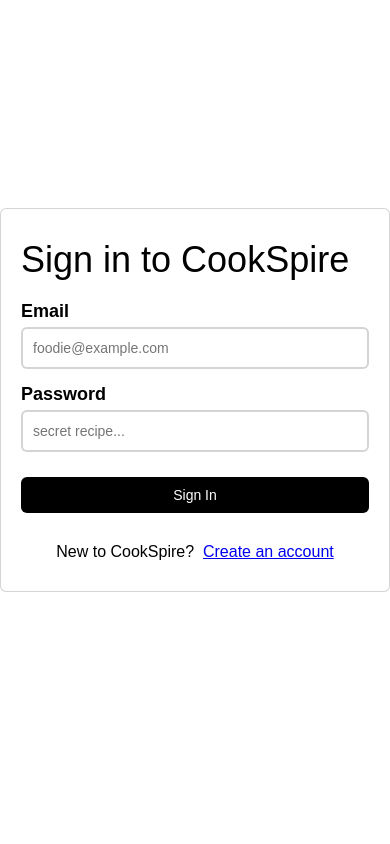
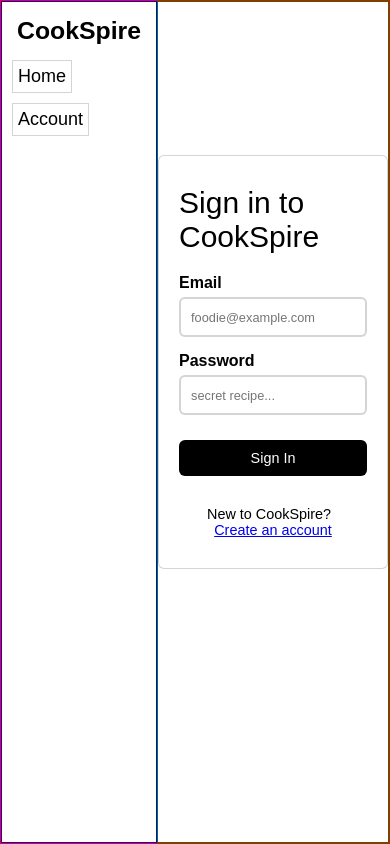
Before and after one commit to Cookspire/frontend, a React (Create React App) app: page / in a window 390 px wide. Built offline with nearby package versions, Linux system fonts and the light colour scheme.

Commit message:
User Flow changes!!!

```diff
--- a/src/App.css
+++ b/src/App.css
@@ -8,3 +8,62 @@
   height:100%;
   transform-origin: top center;
 }
+
+section {
+  display: flex;
+  justify-content: flex-start;
+  align-items: center;
+  align-content: center;
+  flex-direction: row;
+  flex-wrap: wrap;
+  height: 100%;
+}
+
+.app-container {
+  display: flex;
+  justify-content: flex-start;
+  align-items: center;
+  align-content: center;
+  flex-direction: row;
+  flex-wrap: wrap;
+  background-color: var(--background);
+  border: 1px solid red;
+  height: 100%;
+  width: 60vw;
+}
+
+.app-content{
+  display: flex;
+  justify-content: center;
+  align-items: center;
+  align-content: center;
+  flex-direction: row;
+  flex-wrap: wrap;
+  height:100%;
+  width:100%;
+}
+
+.left-container {
+  display: flex;
+  justify-content: flex-start;
+  align-items: center;
+  align-content: center;
+  flex-direction: column;
+  flex-wrap: wrap;
+  background-color: var(--background);
+  border: 1px solid blue;
+  height: 100%;
+  flex: 1;
+}
+
+.center-container {
+  display: flex;
+  justify-content: flex-start;
+  align-items: center;
+  align-content: center;
+  flex-direction: column;
+  flex-wrap: wrap;
+  border: 1px solid green;
+  height: 100%;
+  flex: 4;
+}
--- a/src/App.js
+++ b/src/App.js
@@ -1,11 +1,25 @@
 import "./App.css";
 import AppRouter from "./routes/router";
+import SideNav from "./components/ui/SideNav";
 
 function App() {
+
+
   return (
-      <div className="App">
-        <AppRouter />
+    <div className="App">
+      <div className="app-container">
+        <div className="app-content">
+          <div className="left-container">
+            <SideNav />
+          </div>
+
+          <div className="center-container">
+            <AppRouter />
+          </div>
+
+        </div>
       </div>
+    </div>
   );
 }
 
--- /dev/null
+++ b/src/components/styles/Feed.js
@@ -0,0 +1,3 @@
+export default function Feed() {
+  return <div className="center-container">This is feed page</div>;
+}
--- a/src/components/styles/SideNav.css
+++ b/src/components/styles/SideNav.css
@@ -35,12 +35,30 @@
   border: 1px solid var(--border);
 }
 
+.side-menu-appName {
+  display: flex;
+  justify-content: flex-end;
+  align-items: center;
+  align-content: flex-end;
+  flex-direction: column;
+  flex-wrap: wrap;
+  margin: 10px;
+  text-align: left;
+  width: max-content;
+  padding: 5px;
+  color: var(--primaryColor);
+  font-size: var(--text-3xl);
+  font-weight: bold;
+}
+
+
 .side-nav-container a {
   text-decoration: none;
-  color: black;
-  font-size: 1.2em;
+  color: var(--primaryColor);
+  font-size: var(--text-1xl);
 }
 
-.side-menu-content .active {
-  color: green;
+
+nav .active{
+  color:red;
 }
--- a/src/components/ui/SideNav.js
+++ b/src/components/ui/SideNav.js
@@ -6,6 +6,10 @@
     <div className="side-nav-container">
       <div className="side-menu-content">
         <nav>
+          <NavLink to="/home">
+            <div className="side-menu-appName">CookSpire</div>
+          </NavLink>
+
           <NavLink to="/home">
             <div className="side-menu-item">Home</div>
           </NavLink>
--- a/src/index.css
+++ b/src/index.css
@@ -5,7 +5,8 @@
 
   --cardBackgroundColor: hsl(0, 0%, 100%);
 
-  --text-base: 1em;
+  --text-small: 0.945rem;
+  --text-base: 1rem;
   --text-lg: 1.125rem;
   --text-xl: 1.25rem;
   --text-2xl: 1.5rem;
@@ -134,11 +135,16 @@
   flex-wrap: wrap;
 }
 
-@media (max-width: 800px) {
+
+@media (width<=1000px) {
   body {
-    --headingFontSize: 42px;
-    --subHeadingFontSize: 28px;
-    --bodyFontSize: 14px;
-    --placeHolderFontSize: 14px;
+    --text-small: 0.8rem;
+    --text-base: 0.9rem;
+    --text-lg: 1rem;
+    --text-xl: 1.125rem;
+    --text-2xl: 1.25rem;
+    --text-3xl: 1.55rem;
+    --text-4xl: 1.875rem;
   }
+
 }
--- /dev/null
+++ b/src/pages/Account/index.js
@@ -0,0 +1,16 @@
+import { useNavigate } from "react-router-dom";
+
+export default function Account() {
+  const navigate = useNavigate();
+
+  function logout() {
+    navigate("/login");
+  }
+
+  return (
+    <>
+      <h1>This is accont section</h1>
+      <button onClick={logout}>Log out</button>
+    </>
+  );
+}
--- a/src/pages/Auth/index.css
+++ b/src/pages/Auth/index.css
@@ -117,7 +117,7 @@
 }
 
 .auth-form input::placeholder {
-  font-size: var(--placeHolderFontSize);
+  font-size: var(--text-small);
 }
 
 .auth-form button {
--- a/src/pages/Home/index.js
+++ b/src/pages/Home/index.js
@@ -1,14 +1,5 @@
-import SideNav from "../../components/ui/SideNav";
 import "./index.css";
 
 export default function Home() {
-  return (
-    <div className="app-container">
-      <div className="left-container">
-        <SideNav />
-      </div>
-
-      <div className="center-container">This is feed page</div>
-    </div>
-  );
+  return <h1>This is homepage</h1>;
 }
--- a/src/routes/router.js
+++ b/src/routes/router.js
@@ -2,6 +2,7 @@
 import Home from "../pages/Home";
 import Login from "../pages/Auth/Login";
 import Register from "../pages/Auth/Register";
+import Account from "../pages/Account";
 
 export default function AppRouter() {
   return (
@@ -16,6 +17,9 @@
         <Route path="/register" element={<Register />}></Route>
 
         <Route path="/home" element={<Home />}></Route>
+
+        <Route path="/account" element={<Account />}></Route>
+
       </Routes>
     </>
   );
```
Also changed, not shown: src/components/ui/Feed.js (added), src/pages/Account/index.css (added).
